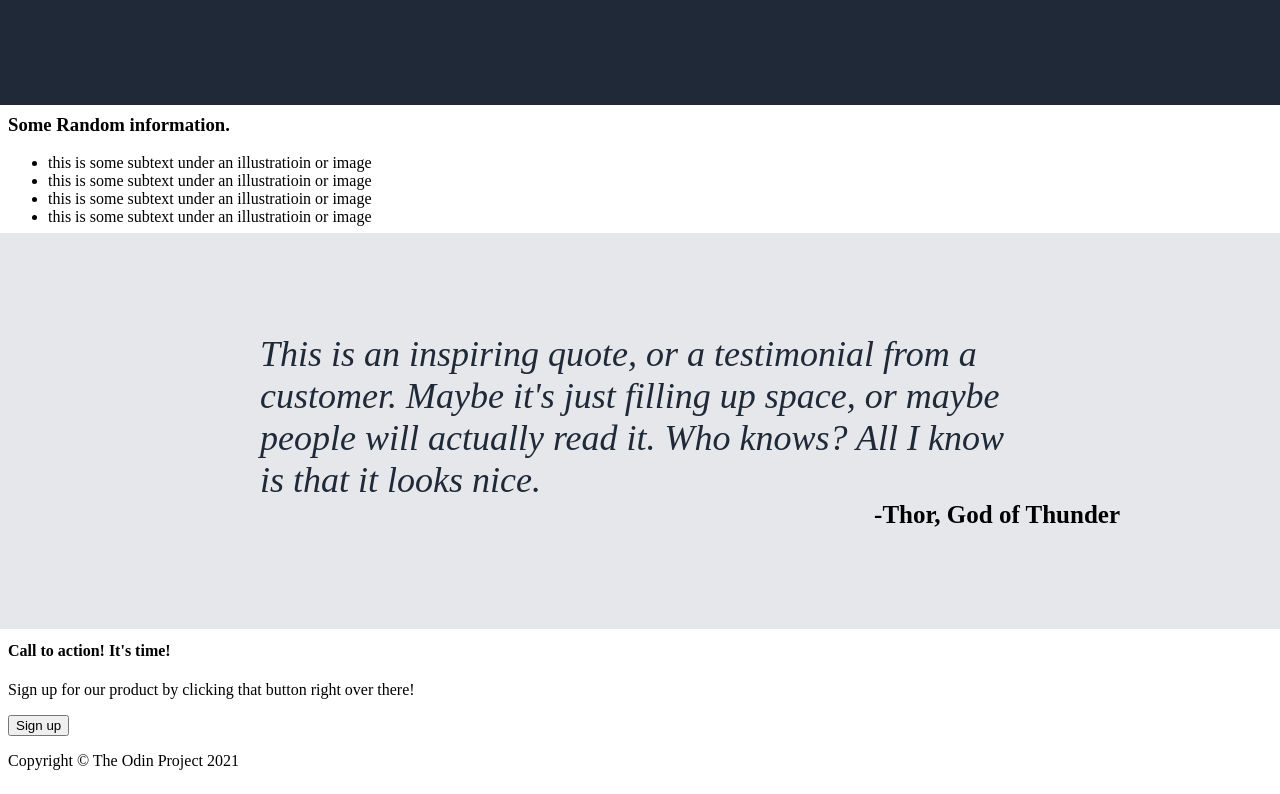
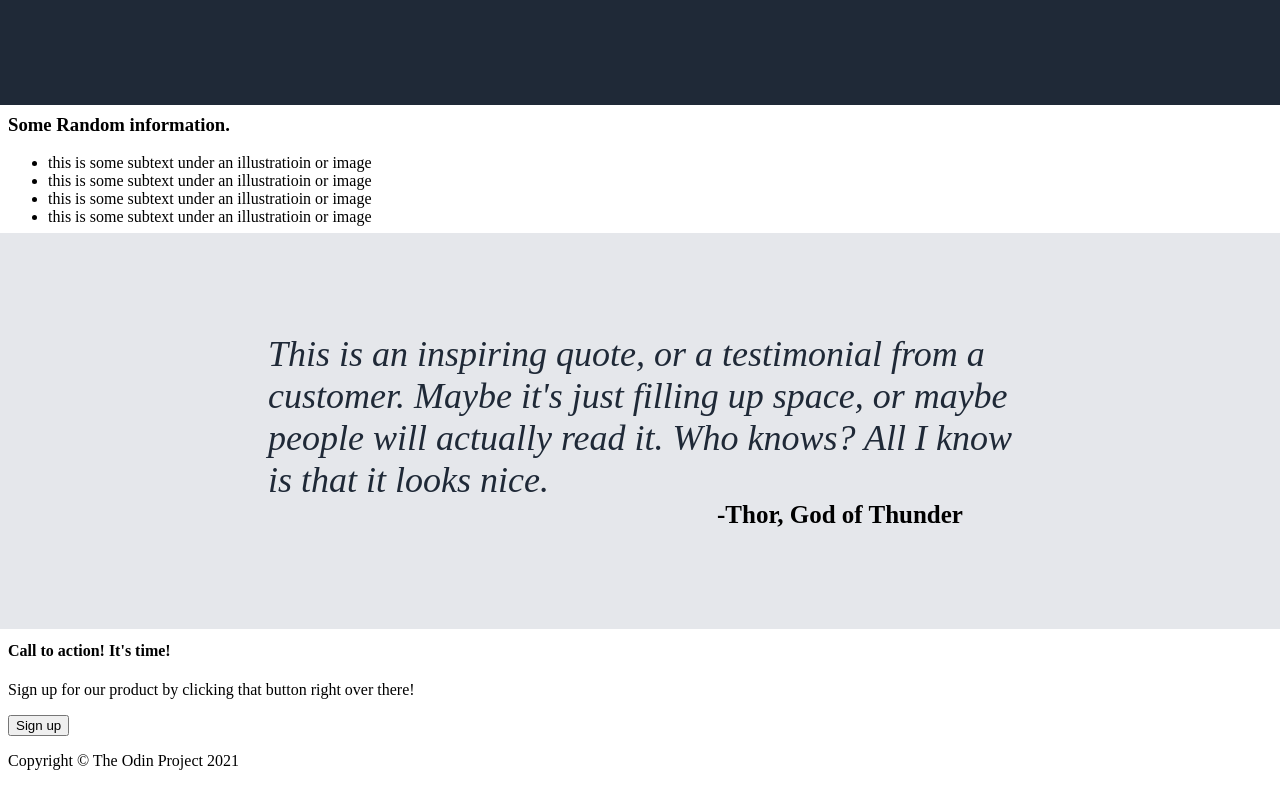
Before and after one commit to Siven505/landing-page, a plain HTML site: page index.html in a window 1280 px wide. Shown: the part 374-1168 px from the top of the page. Drawn offline with Linux system fonts and the light colour scheme.

Commit message:
Fixed Quote Section

```diff
--- a/css/styles.css
+++ b/css/styles.css
@@ -89,7 +89,8 @@ body {
 .sri {
 
 }
-.quote-containtor {
+
+.quote-container {
     background-color: #E5E7EB;
     margin: -9px;
     display: flex;
@@ -100,9 +101,8 @@ body {
 .quote {
     display:flex;
     flex-direction: column;
-
-    max-width: 60rem;
-    align-items: flex-end;
+    max-width: 59rem;
+    align-items: center;
 }
 
 .quote > p {
@@ -117,4 +117,5 @@ body {
     font-weight: bold;
     margin-top: -100px;
     margin-bottom: 100px;
+    padding-left: 400px;
 }
--- a/index.html
+++ b/index.html
@@ -33,7 +33,7 @@
             </div>
         </div>
     </div>
-    <div class="sri">
+    <div class="sri-container">
         <h3>Some Random information.</h3>
         <ul>
             <li>this is some subtext under an illustratioin or image</li>
@@ -42,7 +42,7 @@
             <li>this is some subtext under an illustratioin or image</li>
         </ul>
     </div>
-    <div class="quote-containtor">
+    <div class="quote-container">
         <div class="quote">
             <p>This is an inspiring quote, or a testimonial from a customer. Maybe it's just filling up space, or maybe people will actually read it. Who knows? All I know is that it looks nice.</p>
             <h2>-Thor, God of Thunder</h2>
```
